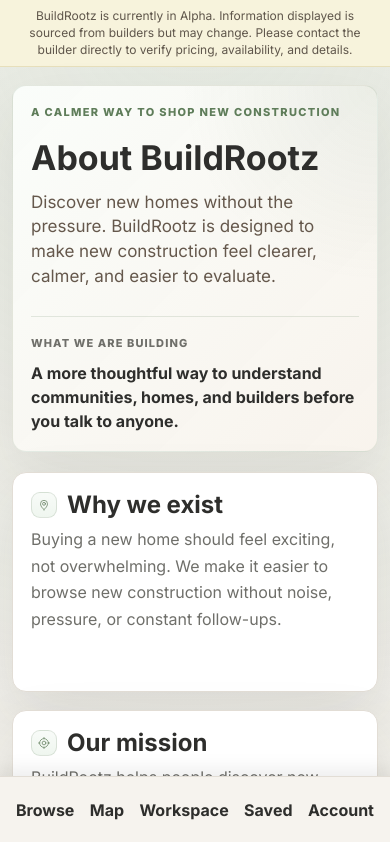
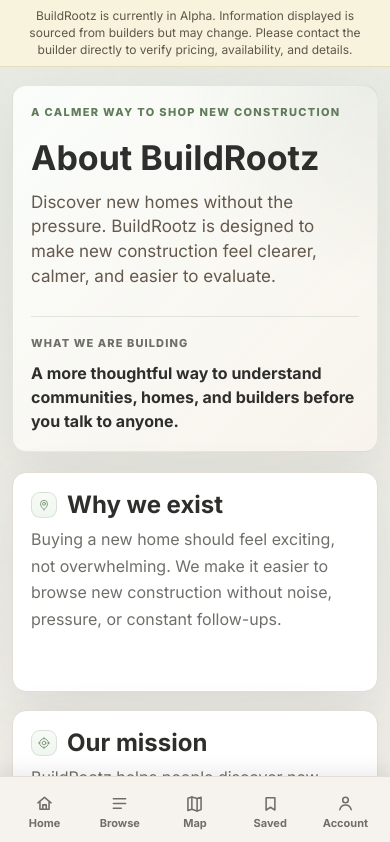
Before and after one commit to Zlammie/BuildRootz, a Next.js app in the folder frontend/: page /about in a window 390 px wide. Shown: the top 842 px of the page. Built offline with nearby package versions, Linux system fonts and the light colour scheme; no server answers.

Commit message:
patch mobile

```diff
--- a/frontend/app/HomeClient.tsx
+++ b/frontend/app/HomeClient.tsx
@@ -438,6 +438,7 @@
     nextParams.set("view", viewMode);
     const query = nextParams.toString();
     window.history.replaceState({}, "", query ? `${pathname}?${query}` : pathname);
+    window.dispatchEvent(new Event("brz:navigation-state-change"));
   }, [pathname, searchParams, viewMode, viewModeReady]);
 
   useEffect(() => {
--- a/frontend/components/NavBar.tsx
+++ b/frontend/components/NavBar.tsx
@@ -1,6 +1,7 @@
 "use client";
 
 import Link from "next/link";
+import { usePathname } from "next/navigation";
 import { useCallback, useEffect, useMemo, useRef, useState } from "react";
 import { useAuth } from "./AuthProvider";
 import { getWorkspaceAdapter } from "../lib/workspace/getWorkspaceAdapter";
@@ -8,8 +9,59 @@
 import { subscribeWorkspaceSync } from "../lib/workspace/sync";
 import styles from "./navBar.module.css";
 
+type MobileNavIcon = "home" | "browse" | "map" | "saved" | "account";
+
+function MobileIcon({ icon }: { icon: MobileNavIcon }) {
+  if (icon === "home") {
+    return (
+      <svg className={styles.mobileIcon} viewBox="0 0 24 24" aria-hidden="true" focusable="false">
+        <path d="M4.5 11.2 12 5l7.5 6.2" />
+        <path d="M6.8 10.6v8h10.4v-8" />
+        <path d="M10 18.6v-5h4v5" />
+      </svg>
+    );
+  }
+
+  if (icon === "browse") {
+    return (
+      <svg className={styles.mobileIcon} viewBox="0 0 24 24" aria-hidden="true" focusable="false">
+        <path d="M5 6.5h14" />
+        <path d="M5 12h14" />
+        <path d="M5 17.5h9" />
+      </svg>
+    );
+  }
+
+  if (icon === "map") {
+    return (
+      <svg className={styles.mobileIcon} viewBox="0 0 24 24" aria-hidden="true" focusable="false">
+        <path d="M9 18.5 4.5 20V6L9 4.5l6 1.9L19.5 5v14L15 20.5z" />
+        <path d="M9 4.5v14" />
+        <path d="M15 6.4v14.1" />
+      </svg>
+    );
+  }
+
+  if (icon === "saved") {
+    return (
+      <svg className={styles.mobileIcon} viewBox="0 0 24 24" aria-hidden="true" focusable="false">
+        <path d="M7 5.5h10v14l-5-3.2-5 3.2z" />
+      </svg>
+    );
+  }
+
+  return (
+    <svg className={styles.mobileIcon} viewBox="0 0 24 24" aria-hidden="true" focusable="false">
+      <circle cx="12" cy="8" r="3.2" />
+      <path d="M5.5 19c.9-3.4 3.2-5.2 6.5-5.2s5.6 1.8 6.5 5.2" />
+    </svg>
+  );
+}
+
 export default function NavBar() {
   const { user, logout, counts } = useAuth();
+  const pathname = usePathname();
+  const [currentSearch, setCurrentSearch] = useState("");
   const isAuthenticated = Boolean(user);
   const userId = typeof user?.id === "string" ? user.id : null;
   const workspaceAdapter = useMemo(
@@ -53,6 +105,59 @@
       void refreshWorkspaceQueueCount();
     });
   }, [refreshWorkspaceQueueCount]);
+
+  useEffect(() => {
+    if (typeof window === "undefined") return undefined;
+
+    const syncSearch = () => setCurrentSearch(window.location.search);
+    syncSearch();
+    window.addEventListener("popstate", syncSearch);
+    window.addEventListener("brz:navigation-state-change", syncSearch);
+    return () => {
+      window.removeEventListener("popstate", syncSearch);
+      window.removeEventListener("brz:navigation-state-change", syncSearch);
+    };
+  }, [pathname]);
+
+  const mobileListingView = new URLSearchParams(currentSearch).get("view");
+  const handleMobileNavClick = (href: string) => {
+    const queryIndex = href.indexOf("?");
+    setCurrentSearch(queryIndex >= 0 ? href.slice(queryIndex) : "");
+  };
+
+  const mobileNavItems = [
+    {
+      href: "/",
+      label: "Home",
+      icon: "home" as const,
+      active: pathname === "/",
+    },
+    {
+      href: "/listings",
+      label: "Browse",
+      icon: "browse" as const,
+      active: pathname === "/listings" && mobileListingView !== "map",
+    },
+    {
+      href: "/listings?view=map",
+      label: "Map",
+      icon: "map" as const,
+      active: pathname === "/listings" && mobileListingView === "map",
+    },
+    {
+      href: "/saved",
+      label: "Saved",
+      icon: "saved" as const,
+      active: pathname === "/saved",
+      count: counts.savedHomes,
+    },
+    {
+      href: user ? "/account" : "/login",
+      label: "Account",
+      icon: "account" as const,
+      active: pathname === "/account" || pathname === "/login" || pathname === "/signup",
+    },
+  ];
 
   return (
     <>
@@ -134,24 +239,23 @@
           </div>
         </div>
         <div className={styles.navMobile}>
-          <Link className={styles.navLinkMobile} href="/">
-            Browse
-          </Link>
-          <Link className={styles.navLinkMobile} href="/#map">
-            Map
-          </Link>
-          <Link className={styles.navLinkMobile} href="/workspace">
-            <span>Workspace</span>
-            {workspaceQueueCount > 0 ? (
-              <span className={styles.mobileCount}>{workspaceQueueCount}</span>
-            ) : null}
-          </Link>
-          <Link className={styles.navLinkMobile} href="/saved">
-            Saved
-          </Link>
-          <Link className={styles.navLinkMobile} href="/account">
-            Account
-          </Link>
+          {mobileNavItems.map((item) => (
+            <Link
+              key={item.label}
+              className={`${styles.navLinkMobile} ${item.active ? styles.navLinkMobileActive : ""}`}
+              href={item.href}
+              onClick={() => handleMobileNavClick(item.href)}
+              aria-current={item.active ? "page" : undefined}
+            >
+              <span className={styles.mobileIconWrap}>
+                <MobileIcon icon={item.icon} />
+                {item.count && item.count > 0 ? (
+                  <span className={styles.mobileCount}>{item.count}</span>
+                ) : null}
+              </span>
+              <span className={styles.mobileNavLabel}>{item.label}</span>
+            </Link>
+          ))}
         </div>
       </nav>
     </>
--- a/frontend/components/navBar.module.css
+++ b/frontend/components/navBar.module.css
@@ -152,6 +152,12 @@
   text-decoration: none;
 }
 
+.mobileIconWrap,
+.mobileIcon,
+.mobileNavLabel {
+  display: none;
+}
+
 .mobileCount {
   min-width: 18px;
   height: 18px;
@@ -230,7 +236,8 @@
     top: auto;
     margin: 0;
     min-height: var(--mobile-nav-height);
-    padding: 10px 16px calc(10px + var(--safe-area-bottom));
+    overflow: hidden;
+    padding: 8px 8px calc(8px + var(--safe-area-bottom));
     border-bottom: none;
     border-top: 1px solid var(--border);
     box-shadow: 0 -6px 18px rgba(0, 0, 0, 0.08);
@@ -252,9 +259,73 @@
   }
 
   .navMobile {
-    display: flex;
-    justify-content: space-between;
+    display: grid;
+    grid-template-columns: repeat(5, minmax(0, 1fr));
     width: 100%;
-    gap: 8px;
+    gap: 2px;
+    min-width: 0;
+  }
+
+  .navLinkMobile {
+    position: relative;
+    min-width: 0;
+    min-height: 50px;
+    padding: 5px 2px;
+    border-radius: 12px;
+    display: inline-flex;
+    flex-direction: column;
+    align-items: center;
+    justify-content: center;
+    gap: 3px;
+    overflow: hidden;
+    color: var(--muted);
+    font-size: 11px;
+    line-height: 1.05;
+    text-align: center;
+    -webkit-tap-highlight-color: transparent;
+  }
+
+  .navLinkMobileActive {
+    background: var(--rootz-green-soft);
+    color: var(--rootz-brown);
+  }
+
+  .mobileIconWrap {
+    position: relative;
+    display: inline-flex;
+    align-items: center;
+    justify-content: center;
+    width: 24px;
+    height: 24px;
+  }
+
+  .mobileIcon {
+    display: block;
+    width: 21px;
+    height: 21px;
+    stroke: currentColor;
+    stroke-width: 1.8;
+    stroke-linecap: round;
+    stroke-linejoin: round;
+    fill: none;
+  }
+
+  .mobileNavLabel {
+    display: block;
+    max-width: 100%;
+    overflow: hidden;
+    text-overflow: ellipsis;
+    white-space: nowrap;
+  }
+
+  .mobileCount {
+    position: absolute;
+    top: -5px;
+    right: -10px;
+    min-width: 16px;
+    height: 16px;
+    padding: 0 4px;
+    font-size: 10px;
+    line-height: 1;
   }
 }
```
Also changed, not shown: frontend/app/listing/[id]/page.module.css (+60 -14 lines), frontend/app/listing/[id]/page.tsx (+72 -14 lines), frontend/app/page.module.css (+8 -1 lines).
